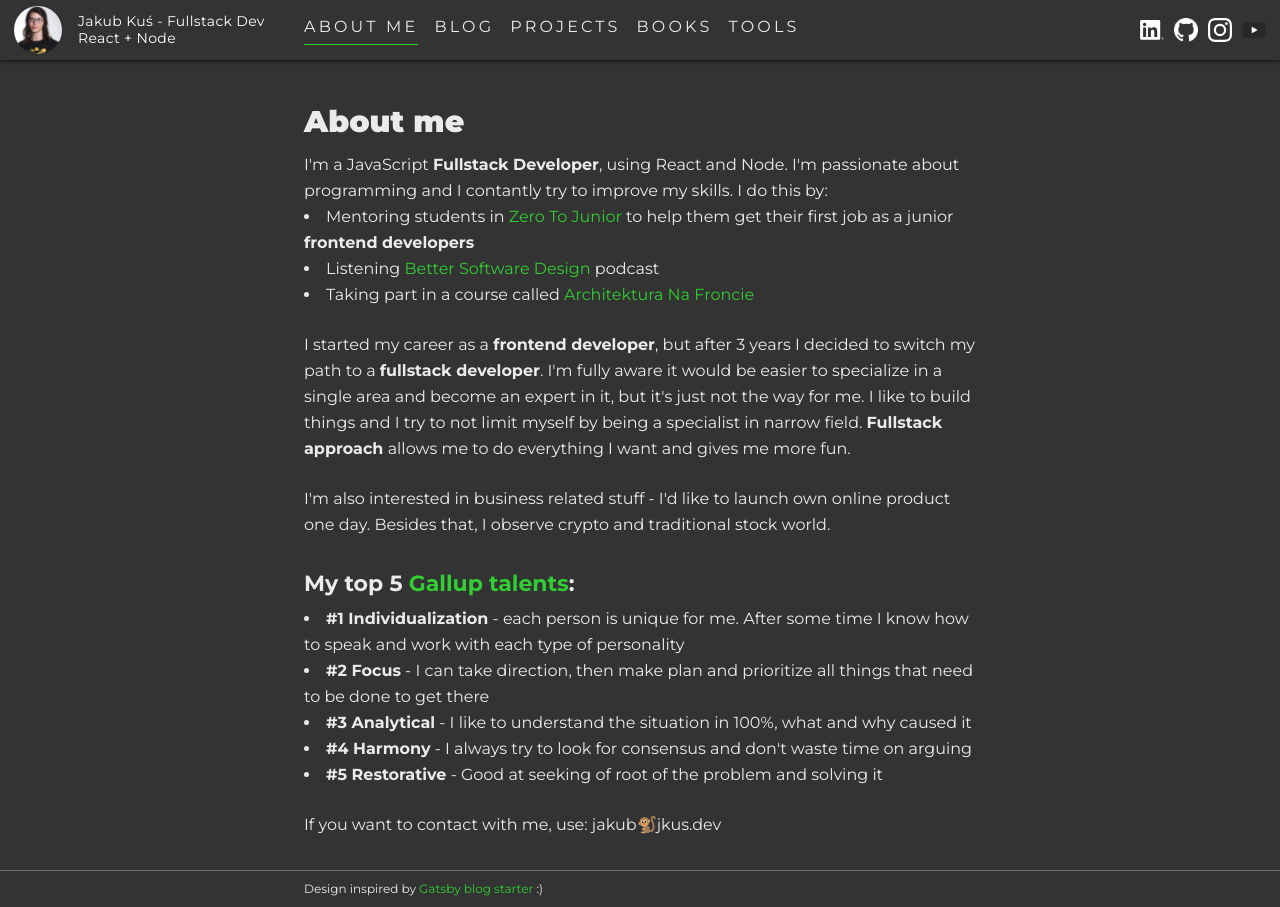
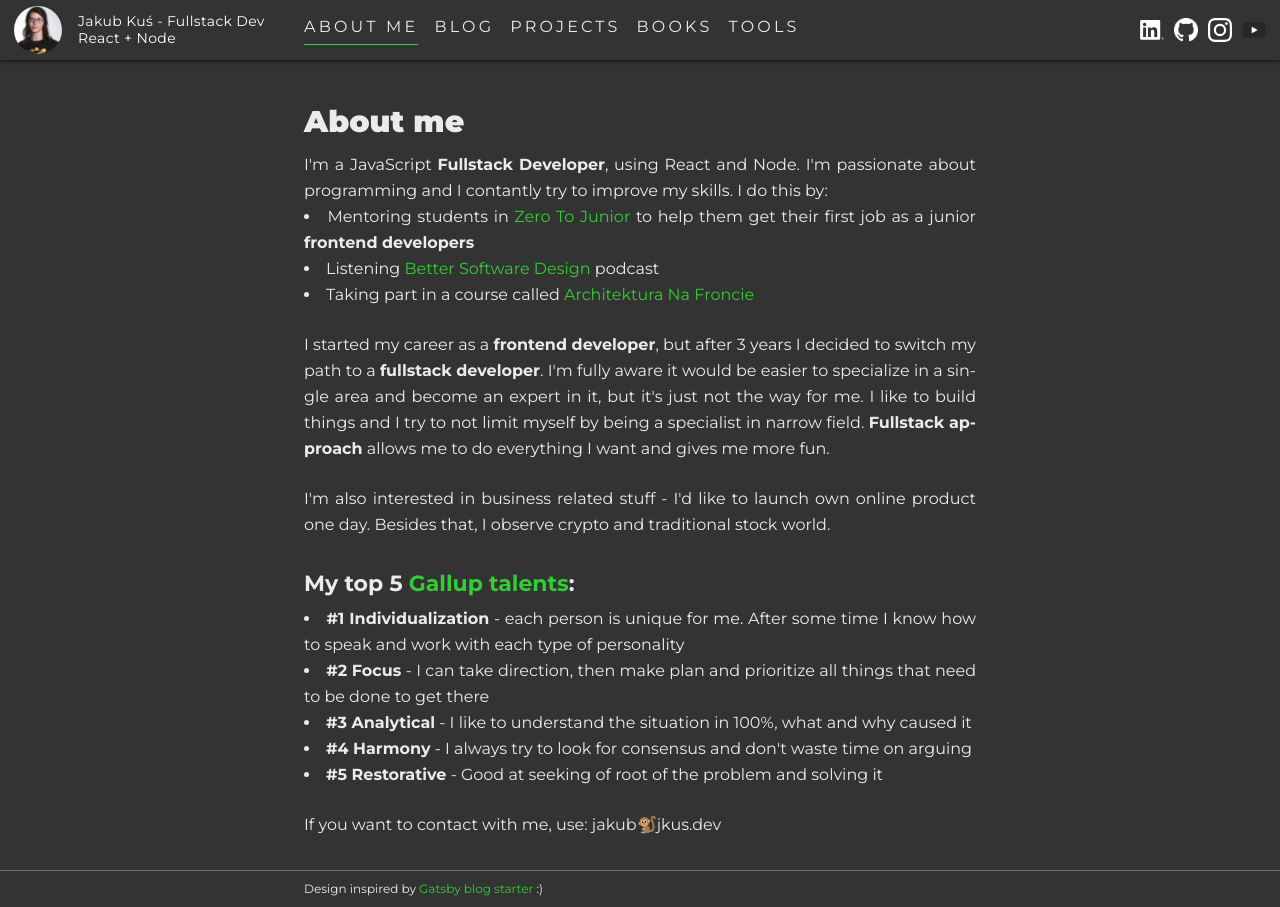
Before and after one commit to JakubKus/jkus.dev, a Next.js app: page / in a window 1280 px wide. Built offline with nearby package versions, Linux system fonts and the light colour scheme; a small style sheet from the web is missing.

Commit message:
justified text on the whole page

```diff
--- a/components/blog/post-preview.tsx
+++ b/components/blog/post-preview.tsx
@@ -11,7 +11,7 @@ type Props = {
 const PostPreview = ({ title, date, excerpt, slug }: Props) => {
   return (
     <div>
-      <h3 className="text-2xl mb-1 leading-snug font-extrabold">
+      <h3 className="text-2xl mb-1 leading-snug font-extrabold text-left">
         <Link as={`/blog/${slug}`} href="/blog/[slug]">
           {title}
         </Link>
--- a/components/blog/post-title.tsx
+++ b/components/blog/post-title.tsx
@@ -5,7 +5,7 @@ type Props = {
 };
 
 const PostTitle = ({ children }: Props) => {
-  return <h1 className="text-5xl leading-tight mb-2">{children}</h1>;
+  return <h1 className="text-5xl leading-tight mb-2 text-left">{children}</h1>;
 };
 
 export default PostTitle;
--- a/components/layout.tsx
+++ b/components/layout.tsx
@@ -12,7 +12,7 @@ const Layout = ({ children }: PropsWithChildren) => {
       <Meta />
       <Navbar />
       <ReadingProgress containerRef={containerRef} />
-      <main className="mt-navbar wideDesktop:mt-desktopNavbar py-8 min-h-content wideDesktop:min-h-desktopContent">
+      <main className="mt-navbar wideDesktop:mt-desktopNavbar py-8 min-h-content wideDesktop:min-h-desktopContent text-justify hyphens-auto break-words">
         {children}
       </main>
       <Footer />
--- a/components/navigation/menu.tsx
+++ b/components/navigation/menu.tsx
@@ -21,11 +21,11 @@ function Menu({ open }: Props) {
 
   return (
     <nav
-      className={`${openedClass} absolute desktop:relative bg-accent-3 w-full flex-col desktop:flex-row top-navbar desktop:top-0 left-0 text-center border-t-2 border-b-2 border-black desktop:border-none desktop:gap-x-4`}
+      className={`${openedClass} absolute desktop:relative bg-accent-3 w-full flex-col desktop:flex-row top-navbar desktop:top-0 left-0 border-t-2 border-b-2 border-black desktop:border-none desktop:gap-x-4`}
     >
       {routes.map(route => (
         <Link
-          className={`${afterClass} ${hoverClass} ${activeRouteClass(route.link)} relative text-sm desktop:text-base text-accent-1 py-4 desktop:pt-0 desktop:pb-1.5 border-b border-black last:border-0 desktop:border-0 tracking-[0.2em]`}
+          className={`${afterClass} ${hoverClass} ${activeRouteClass(route.link)} relative text-center text-sm desktop:text-base text-accent-1 py-4 desktop:pt-0 desktop:pb-1.5 border-b border-black last:border-0 desktop:border-0 tracking-[0.2em]`}
           key={route.link}
           href={route.link}
         >
--- a/styles/index.css
+++ b/styles/index.css
@@ -13,7 +13,7 @@
   }
 
   a {
-    @apply text-accent-2 hover:no-underline;
+    @apply text-accent-2 hover:no-underline text-left;
   }
 
   @font-face {
```
Also changed, not shown: _posts/solidity-basics-for-programmers.md (+2 -1 lines).
